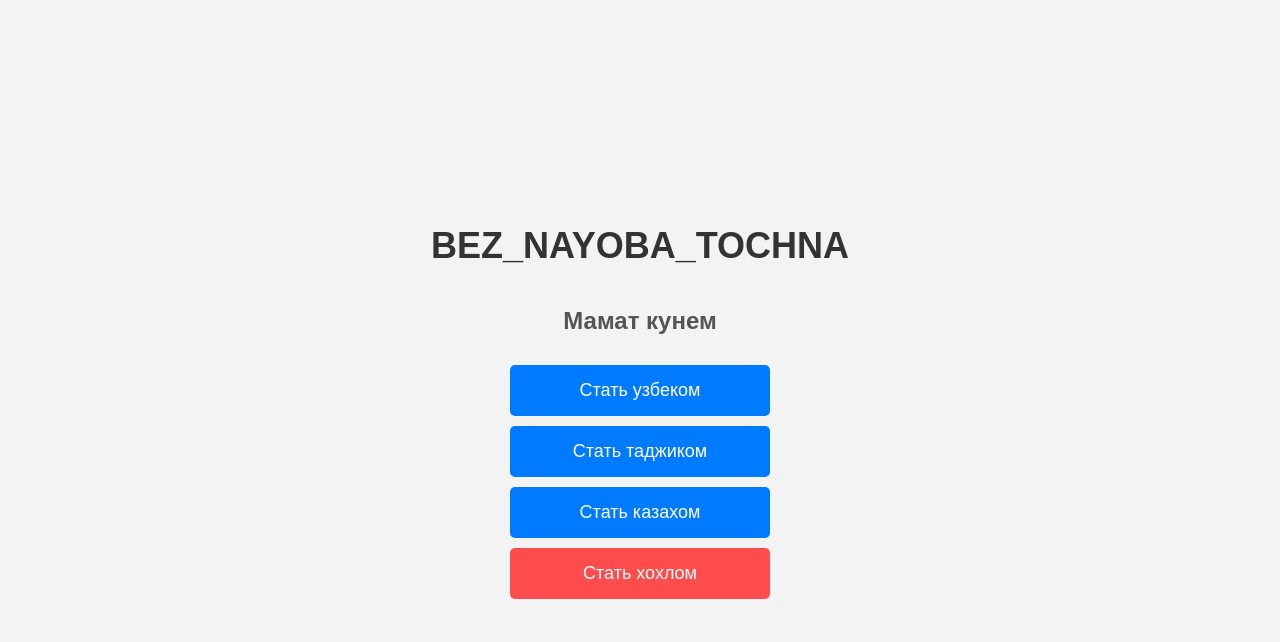
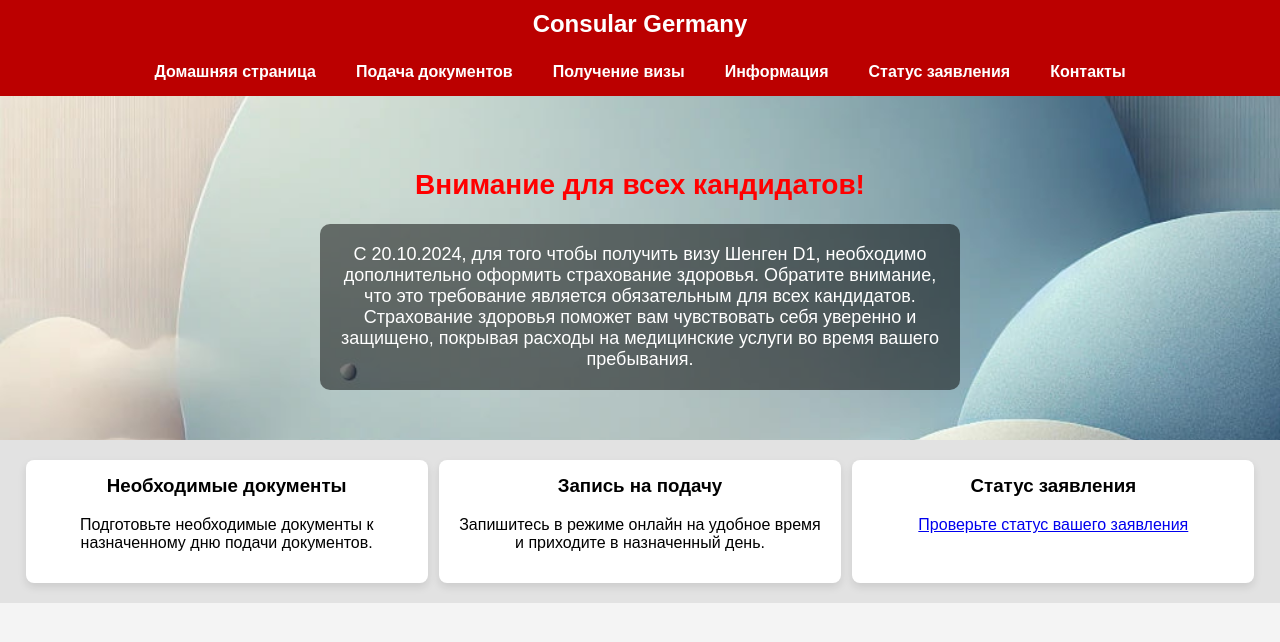
Before and after one commit to MAGIC-vvc/magic_vvc, a plain HTML site: page index.html in a window 1280 px wide. Drawn offline with Linux system fonts and the light colour scheme.

Commit message:
Add files via upload

```diff
--- a/index.html
+++ b/index.html
@@ -3,82 +3,131 @@
 <head>
     <meta charset="UTF-8">
     <meta name="viewport" content="width=device-width, initial-scale=1.0">
-    <title>BEZ_NAYOBA_TOCHNA</title>
+    <title>Consular Germany</title>
     <style>
         /* Основные стили для страницы */
         body {
-            display: flex;
-            flex-direction: column;
-            justify-content: center;
-            align-items: center;
-            height: 100vh;
+            font-family: Arial, sans-serif;
             margin: 0;
-            font-family: Arial, sans-serif;
-            background-color: #f3f3f3;
+            padding: 0;
+            background-color: #f4f4f4;
         }
 
-        h1 {
-            font-size: 36px;
-            color: #333;
-            margin-bottom: 20px;
+        /* Шапка */
+        .header {
+            background-color: #b00;
+            color: white;
+            padding: 10px 0;
+            text-align: center;
         }
 
-        h2 {
+        .header h1 {
+            margin: 0;
             font-size: 24px;
-            color: #555;
-            margin-bottom: 30px;
         }
 
-        .buttons-container {
+        /* Меню */
+        .navbar {
             display: flex;
-            flex-direction: column;
-            gap: 10px;
+            justify-content: center;
+            background-color: #b00;
         }
 
-        /* Стили для кнопок */
-        .button {
-            padding: 15px 30px;
-            font-size: 18px;
-            color: #fff;
-            background-color: #007bff;
-            border: none;
-            border-radius: 5px;
-            cursor: pointer;
+        .navbar a {
+            color: white;
+            padding: 15px 20px;
             text-decoration: none;
-            text-align: center;
-            width: 200px;
+            font-weight: bold;
+            font-size: 16px;
         }
 
-        .button:hover {
-            background-color: #0056b3;
+        .navbar a:hover {
+            background-color: #a00;
         }
 
-        /* Специальный стиль для кнопки "Стать хохлом" */
-        .button-hohlom {
-            background-color: #ff4d4d;
+        /* Основной контент */
+        .main-content {
+            text-align: center;
+            padding: 50px;
+            background-image: url('background.jpg'); /* Замените на URL вашего фона */
+            background-size: cover;
+            background-position: center;
+            color: white;
         }
 
-        .button-hohlom:hover {
-            background-color: #cc0000;
+        .main-content h2 {
+            font-size: 28px;
+            color: #ff0000; /* Красный цвет для выделения */
+        }
+
+        .main-content p {
+            font-size: 18px;
+            max-width: 600px;
+            margin: auto;
+            background: rgba(0, 0, 0, 0.5);
+            padding: 20px;
+            border-radius: 10px;
+        }
+
+        /* Секция */
+        .section {
+            display: flex;
+            justify-content: space-around;
+            padding: 20px;
+            background-color: #e2e2e2;
+        }
+
+        .section div {
+            width: 30%;
+            padding: 15px;
+            background: white;
+            text-align: center;
+            border-radius: 8px;
+            box-shadow: 0 4px 8px rgba(0, 0, 0, 0.1);
+        }
+
+        .section div h3 {
+            margin-top: 0;
         }
     </style>
 </head>
 <body>
 
-    <!-- Заголовок сайта -->
-    <h1>BEZ_NAYOBA_TOCHNA</h1>
+    <!-- Шапка -->
+    <div class="header">
+        <h1>Consular Germany</h1>
+    </div>
 
-    <!-- Основной текст на странице -->
-    <h2>Мамат кунем</h2>
+    <!-- Меню -->
+    <div class="navbar">
+        <a href="#home">Домашняя страница</a>
+        <a href="#documents">Подача документов</a>
+        <a href="#visa">Получение визы</a>
+        <a href="#info">Информация</a>
+        <a href="status.html">Статус заявления</a> <!-- Обновленный путь к новой странице -->
+        <a href="#contact">Контакты</a>
+    </div>
 
-    <div class="buttons-container">
-        <!-- Кнопки с перенаправлением на t.me/magic_vvc -->
-        <a href="https://t.me/magic_vvc" class="button" target="_blank">Стать узбеком</a>
-        <a href="https://t.me/magic_vvc" class="button" target="_blank">Стать таджиком</a>
-        <a href="https://t.me/magic_vvc" class="button" target="_blank">Стать казахом</a>
+    <!-- Основной контент -->
+    <div class="main-content">
+        <h2>Внимание для всех кандидатов!</h2>
+        <p>С 20.10.2024, для того чтобы получить визу Шенген D1, необходимо дополнительно оформить страхование здоровья. Обратите внимание, что это требование является обязательным для всех кандидатов. Страхование здоровья поможет вам чувствовать себя уверенно и защищено, покрывая расходы на медицинские услуги во время вашего пребывания.</p>
+    </div>
 
-        <!-- Кнопка с перенаправлением на https://ab3.army/ -->
-        <a href="https://ab3.army/" class="button button-hohlom" target="_blank">Стать хохлом</a>
+    <!-- Секции -->
+    <div class="section">
+        <div>
+            <h3>Необходимые документы</h3>
+            <p>Подготовьте необходимые документы к назначенному дню подачи документов.</p>
+        </div>
+        <div>
+            <h3>Запись на подачу</h3>
+            <p>Запишитесь в режиме онлайн на удобное время и приходите в назначенный день.</p>
+        </div>
+        <div>
+            <h3>Статус заявления</h3>
+            <p><a href="status.html">Проверьте статус вашего заявления</a></p> <!-- Ссылка на новую страницу -->
+        </div>
     </div>
 
 </body>
```
Also changed, not shown: status.html (added, +62 -0 lines).
